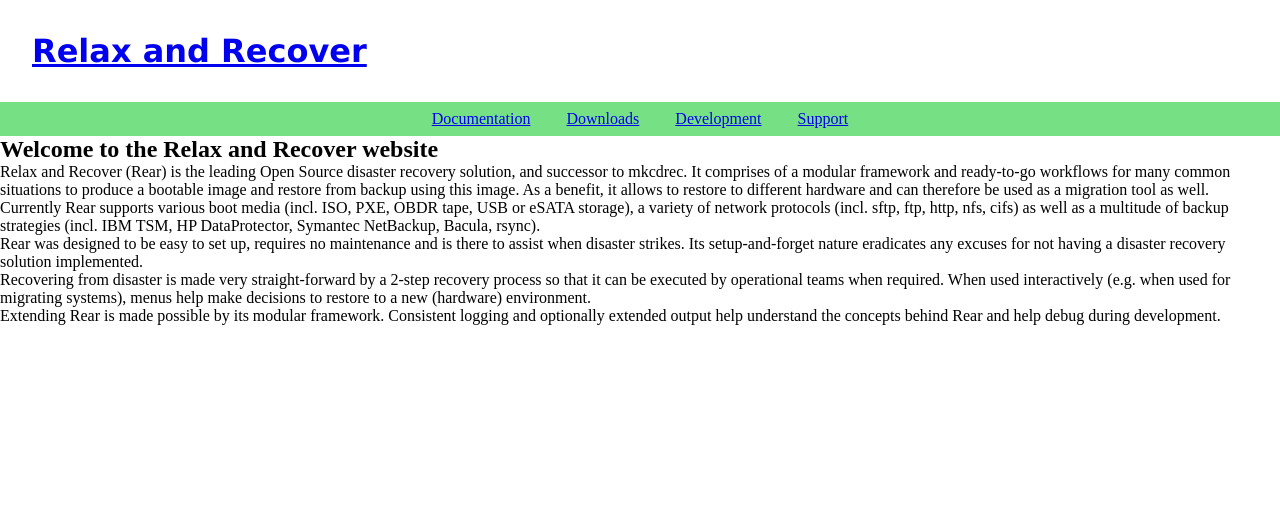
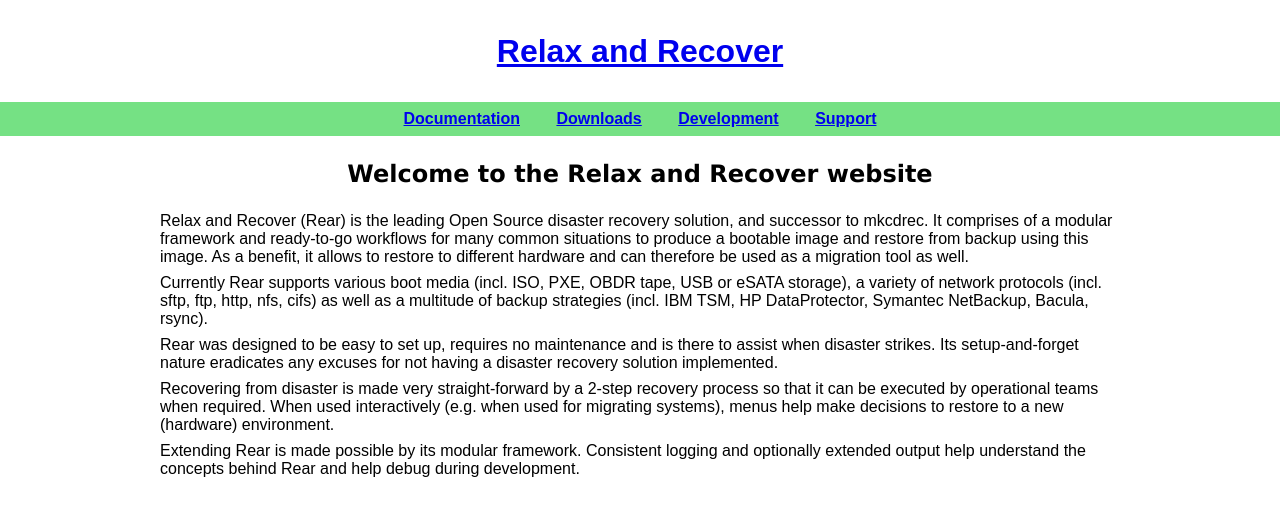
Before and after one commit to rear/rear.github.com, a Jekyll site: the page built from index.md, in a window 1280 px wide. Shown: the top 516 px of the page. Built offline with Jekyll 4.4.1, drawn with Linux system fonts in a browser that asks for light colours.

Commit message:
- Improvements to default stylesheet

```diff
--- a/css/default.css
+++ b/css/default.css
@@ -1,10 +1,18 @@
 * {
+    font-family: sans-serif;
     padding: 0;
     margin: 0;
 }
 
 h1 {
     font-family: Verdana, Arial, sans-serif;
+    text-align: center;
+    margin: 1em;
+}
+
+h2 {
+    font-family: Verdana, Arial, sans-serif;
+    text-align: center;
     margin: 1em;
 }
 
@@ -16,10 +24,15 @@
 
 .header li {
     display: inline-block;
+    font-weight: bold;
     padding: 0 1em;
 }
 
 .content {
-    max-width: 80em;
+    max-width: 60em;
     margin: 0 auto;
 }
+
+.content p {
+    margin-bottom: 0.5em;
+}
```
